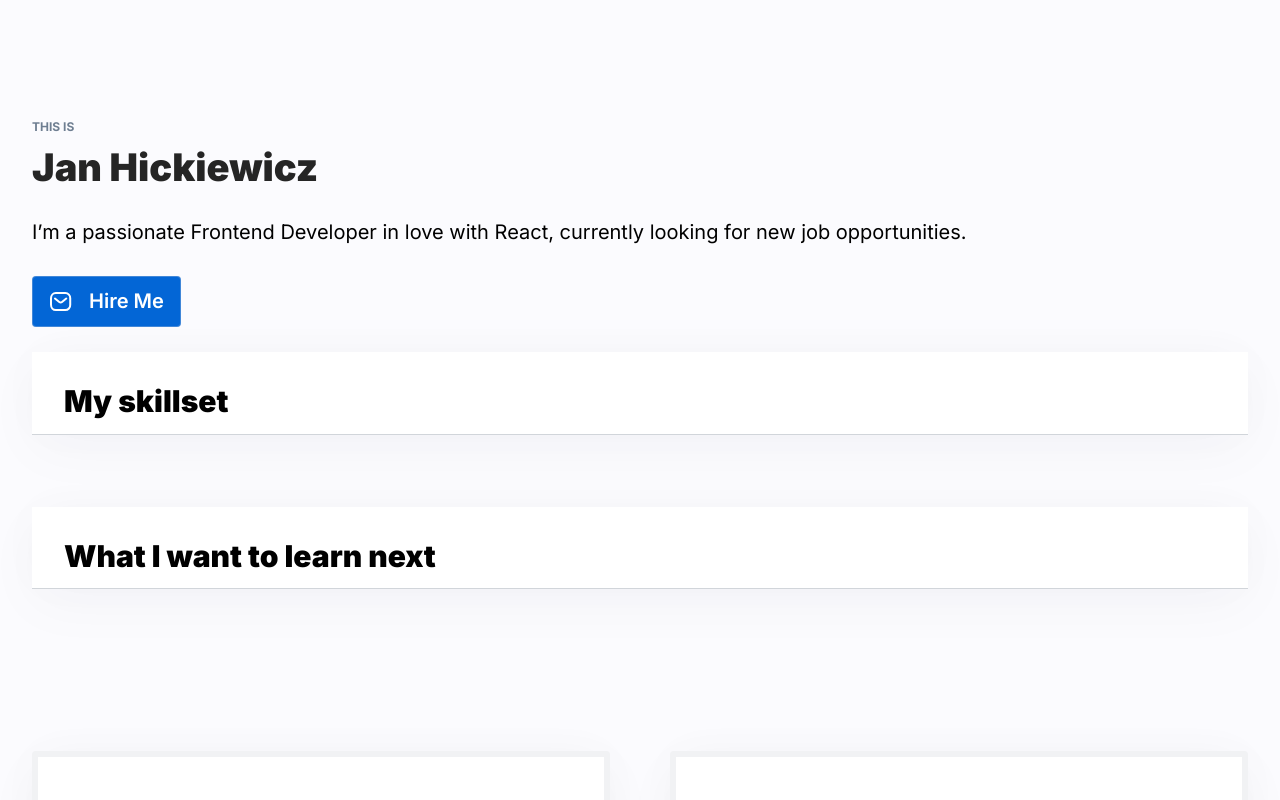
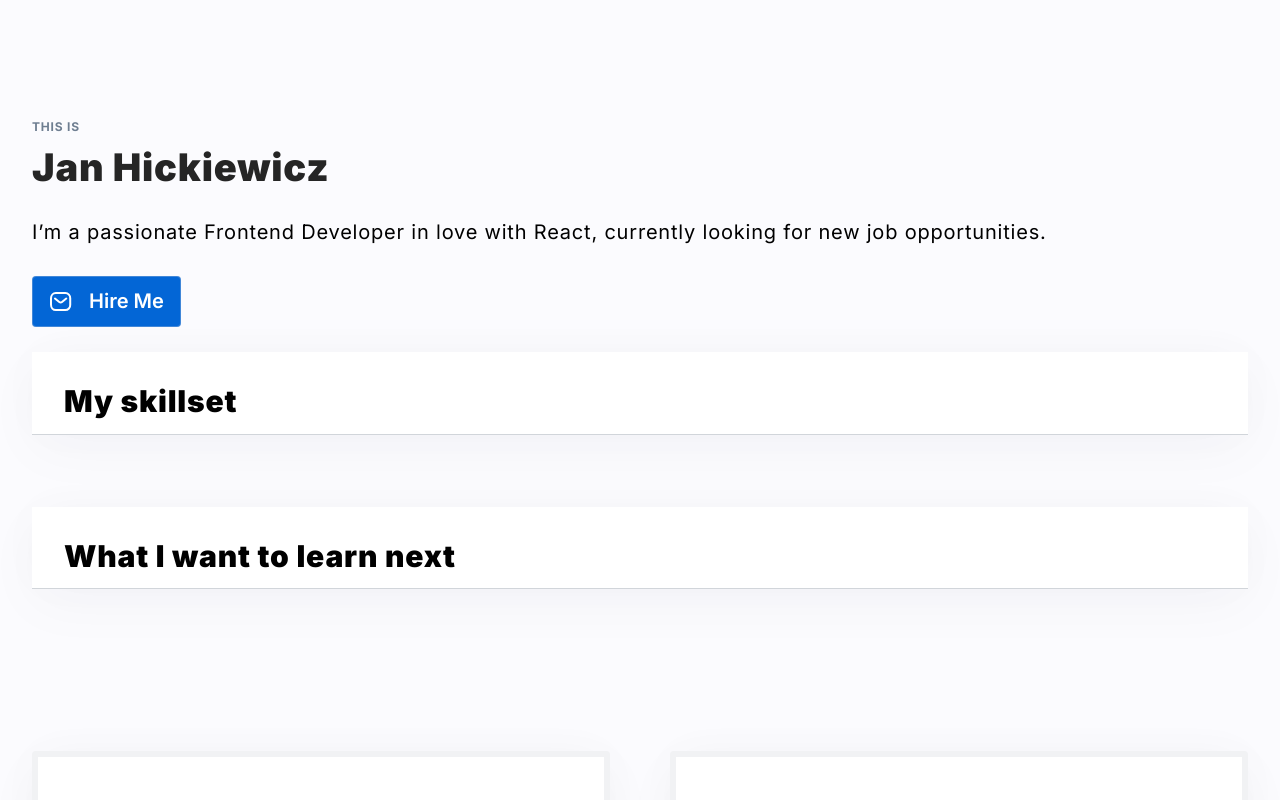
Before and after one commit to greedyChicken/personal-homepage, a React (Create React App) app: page / in a window 1280 px wide. Shown: the top 800 px of the page. Built offline with nearby package versions, Linux system fonts and the light colour scheme.

Commit message:
update global styles

```diff
--- a/src/GlobalStyle.js
+++ b/src/GlobalStyle.js
@@ -13,5 +13,7 @@ export const GlobalStyle = createGlobalStyle`
 
     body {
         background-color: ${({ theme }) => theme.color.background};
+        transition: 0.5s;
+        letter-spacing: 0.05em;
     }
 `;
```
